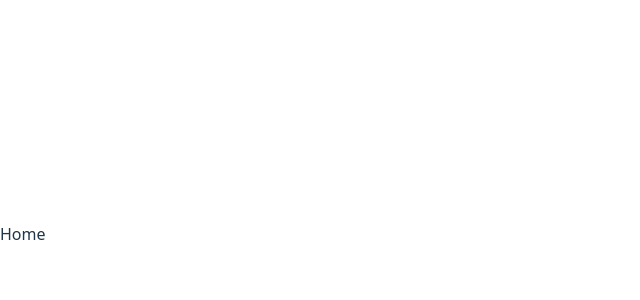
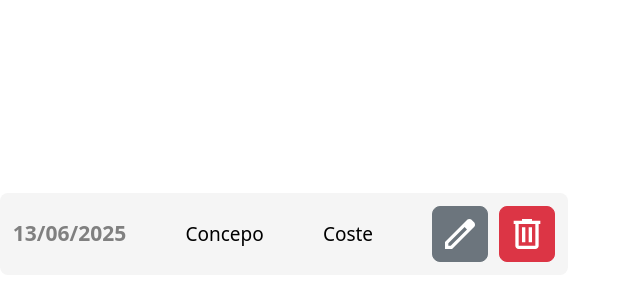
Before and after one commit to JNBarrachina/laplata-client, a React (Vite) app: page / in a window 1280 px wide. Shown: the part 166-466 px from the top of the page, without its empty margins (0-640 px from the left). Built offline with nearby package versions, Linux system fonts and the light colour scheme.

Commit message:
payment card

```diff
--- a/src/components/atoms/EditPayment/EditPayment.css
+++ b/src/components/atoms/EditPayment/EditPayment.css
@@ -2,8 +2,8 @@
   display: flex;
   justify-content: center;
   align-items: center;
-  width: 4rem;
-  height: 4rem;
+  width: 3.5rem;
+  height: 3.5rem;
   color: #fff;
   background-color: #6c757d;
   border-color: #6c757d;
@@ -27,6 +27,6 @@
 }
 
 .imgEdit {
-  width: 3rem;
-  height: 3rem;
+  width: 2.5rem;
+  height: 2.5rem;
 }
--- a/src/components/atoms/RemovePayment/RemovePayment.css
+++ b/src/components/atoms/RemovePayment/RemovePayment.css
@@ -2,8 +2,8 @@
   display: flex;
   justify-content: center;
   align-items: center;
-  width: 4rem;
-  height: 4rem;
+  width: 3.5rem;
+  height: 3.5rem;
   color: #fff;
   background-color: #dc3545;
   border-color: #dc3545;
@@ -27,6 +27,6 @@
 }
 
 .imgDelete {
-  width: 3rem;
-  height: 3rem;
+  width: 2.5rem;
+  height: 2.5rem;
 }
--- a/src/components/atoms/RemovePayment/RemovePayment.jsx
+++ b/src/components/atoms/RemovePayment/RemovePayment.jsx
@@ -1,11 +1,9 @@
 import "./RemovePayment.css";
 
-const RemovePayment = () => {
+export const RemovePayment = () => {
   return (
     <button className="btnDelete">
       <img className="imgDelete" src="/src/assets/delete.svg" alt="Delete" />
     </button>
   );
 };
-
-export default RemovePayment;
--- /dev/null
+++ b/src/components/molecules/Payment/Payment.css
@@ -0,0 +1,27 @@
+.paymentContainer {
+  display: flex;
+  min-width: 33rem;
+  padding: 0.8rem;
+  justify-content: space-between;
+  align-items: center;
+  border-color: whitesmoke;
+  background-color: whitesmoke;
+  border-radius: 8px;
+  gap: 3.7rem;
+}
+
+.paymentDate {
+  font-size: 21px;
+  color: grey;
+  font-weight: bold;
+}
+
+.paymentText {
+  font-size: 19px;
+  color: black;
+}
+
+.btnContainer {
+  display: flex;
+  gap: 0.7rem;
+}
--- /dev/null
+++ b/src/components/molecules/Payment/Payment.jsx
@@ -0,0 +1,17 @@
+import "./Payment.css";
+import { EditPayment } from "../../atoms/EditPayment/EditPayment";
+import { RemovePayment } from "../../atoms/RemovePayment/RemovePayment";
+
+export const Payment = () => {
+  return (
+    <div className="paymentContainer">
+      <span className="paymentDate">13/06/2025</span>
+      <span className="paymentText">Concepo</span>
+      <span className="paymentText">Coste</span>
+      <div className="btnContainer">
+        <EditPayment />
+        <RemovePayment />
+      </div>
+    </div>
+  );
+};
--- a/src/components/pages/Home.jsx
+++ b/src/components/pages/Home.jsx
@@ -1,7 +1,6 @@
-import React from 'react'
+import React from "react";
+import { Payment } from "../molecules/Payment/Payment";
 
 export const Home = () => {
-    return (
-        <div>Home</div>
-    )
-}
+  return <Payment />;
+};
```
Also changed, not shown: src/components/molecules/Payment.jsx (deleted, +0 -7 lines).
